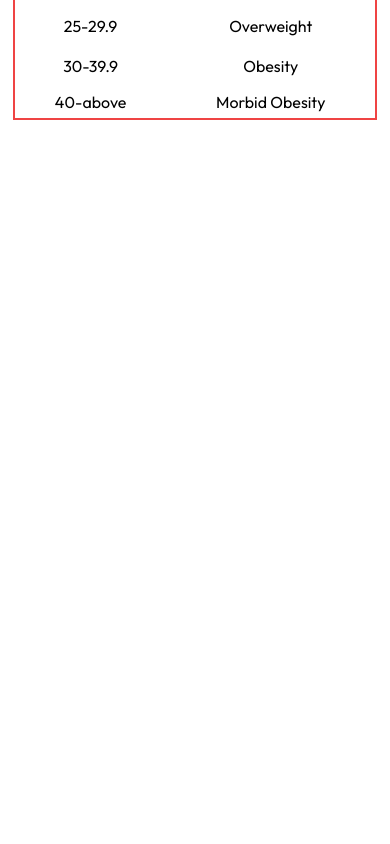
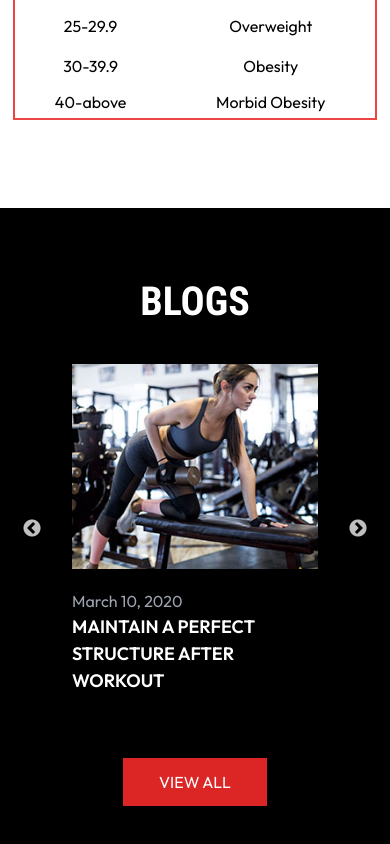
Before and after one commit to Biswash059/Gym_website, a React (Vite) app: page / in a window 390 px wide. Shown: the part 8412-9256 px from the top of the page. Before the commit the page ends 8620 px from the top, so only its background shows below. Built offline with nearby package versions, Linux system fonts and the light colour scheme.

Commit message:
Blog section added

```diff
--- a/package.json
+++ b/package.json
@@ -14,6 +14,8 @@
     "react-dom": "^18.3.1",
     "react-icons": "^5.4.0",
     "react-router-dom": "^7.1.1",
+    "react-slick": "^0.30.3",
+    "slick-carousel": "^1.8.1",
     "swiper": "^11.2.0"
   },
   "devDependencies": {
--- /dev/null
+++ b/src/Components/BlogSection.css
@@ -0,0 +1,13 @@
+.slick-prev, .slick-next {
+  z-index: 10;
+  top: 50%; /* Vertically center the arrows */
+  transform: translateY(-50%); /* Correct for height of arrows */
+}
+
+.slick-prev {
+  left: -10px; /* Adjust as needed */
+}
+
+.slick-next {
+  right: -10px; /* Adjust as needed */
+}
--- /dev/null
+++ b/src/Components/BlogSection.jsx
@@ -0,0 +1,97 @@
+import React from "react";
+import Slider from "react-slick";
+import "slick-carousel/slick/slick.css";
+import "slick-carousel/slick/slick-theme.css";
+import "../Components/BlogSection.css";
+import Blog1 from "../assets/img/blog/post1.jpg";
+import Blog2 from "../assets/img/blog/post2.jpg";
+import Blog3 from "../assets/img/blog/post3.jpg";
+import Blog4 from "../assets/img/blog/post4.jpg";
+import CustomButton from "./CustomButton";
+
+const Cards = [
+  {
+    img: Blog1,
+    date: "March 10, 2020",
+    title: "Maintain a Perfect Structure After Workout",
+  },
+  {
+    img: Blog2,
+    date: "March 10, 2020",
+    title: "Maintain a Perfect Structure After Workout",
+  },
+  {
+    img: Blog3,
+    date: "March 10, 2020",
+    title: "Maintain a Perfect Structure After Workout",
+  },
+  {
+    img: Blog4,
+    date: "March 10, 2020",
+    title: "Maintain a Perfect Structure After Workout",
+  },
+];
+
+const BlogSection = () => {
+  const settings = {
+    infinite: true,
+    speed: 500,
+    slidesToShow: 4, // Default: 4 slides per row
+    slidesToScroll: 1,
+    responsive: [
+      {
+        breakpoint: 1024, // For screens <= 1024px
+        settings: {
+          slidesToShow: 3, // Show 3 slides for medium screens
+          slidesToScroll: 1,
+          infinite: true,
+        },
+      },
+      {
+        breakpoint: 768, // For screens <= 768px
+        settings: {
+          slidesToShow: 2, // Show 2 slides for smaller screens
+          slidesToScroll: 1,
+          infinite: true,
+        },
+      },
+      {
+        breakpoint: 580, // For screens <= 480px (Mobile screens)
+        settings: {
+          slidesToShow: 1, // Show 1 slide on mobile screens
+          slidesToScroll: 1,
+          infinite: true,
+        },
+      },
+    ],
+  };
+
+  return (
+    <section className="min-h-[90vh] bg-black pt-16">
+      <h1 className="h1 text-white text-center">BLOGS</h1>
+      <div className="flex flex-col items-center mx-8 my-8">
+        <Slider {...settings} className="w-full max-w-7xl px-4">
+          {Cards.map((item, index) => (
+            <div key={index} className="px-6">
+              <div>
+                <img
+                  src={item.img}
+                  className="mb-5 w-full h-auto object-cover"
+                />
+              </div>
+              <div>
+                <p className="text-gray-400">{item.date}</p>
+              </div>
+              <div>
+                <h3 className="text-[18px] font-semibold md:h4 text-white uppercase ">{item.title}</h3>
+              </div>
+            </div>
+          ))}
+        </Slider>
+        <CustomButton containerStyles={"px-9 py-3 my-16"} text={"VIEW ALL"} />
+      </div>
+    </section>
+  );
+};
+
+export default BlogSection;
--- a/src/Pages/Home.jsx
+++ b/src/Pages/Home.jsx
@@ -6,6 +6,7 @@ import Classes from "../Components/Classes";
 import TrainerMeetSection from "../Components/TrainerMeetSection";
 import Membership from "../Components/Membership";
 import BmiCalc from "../Components/BmiCalc";
+import BlogSection from "../Components/BlogSection";
 
 const Home = () => {
   return (
@@ -16,6 +17,7 @@ const Home = () => {
       <TrainerMeetSection />
       <Membership />
       <BmiCalc />
+      <BlogSection />
     </>
   );
 };
--- a/src/index.css
+++ b/src/index.css
@@ -31,3 +31,9 @@
   font-size: 30px;
   font-weight: bold;
 }
+
+.h4{
+  font-family: "Roboto Condensed", serif;
+  font-size: 20px;
+  font-weight: 700;
+}
```
Also changed, not shown: 1 other file (tests, documents, lock files or other folders).
